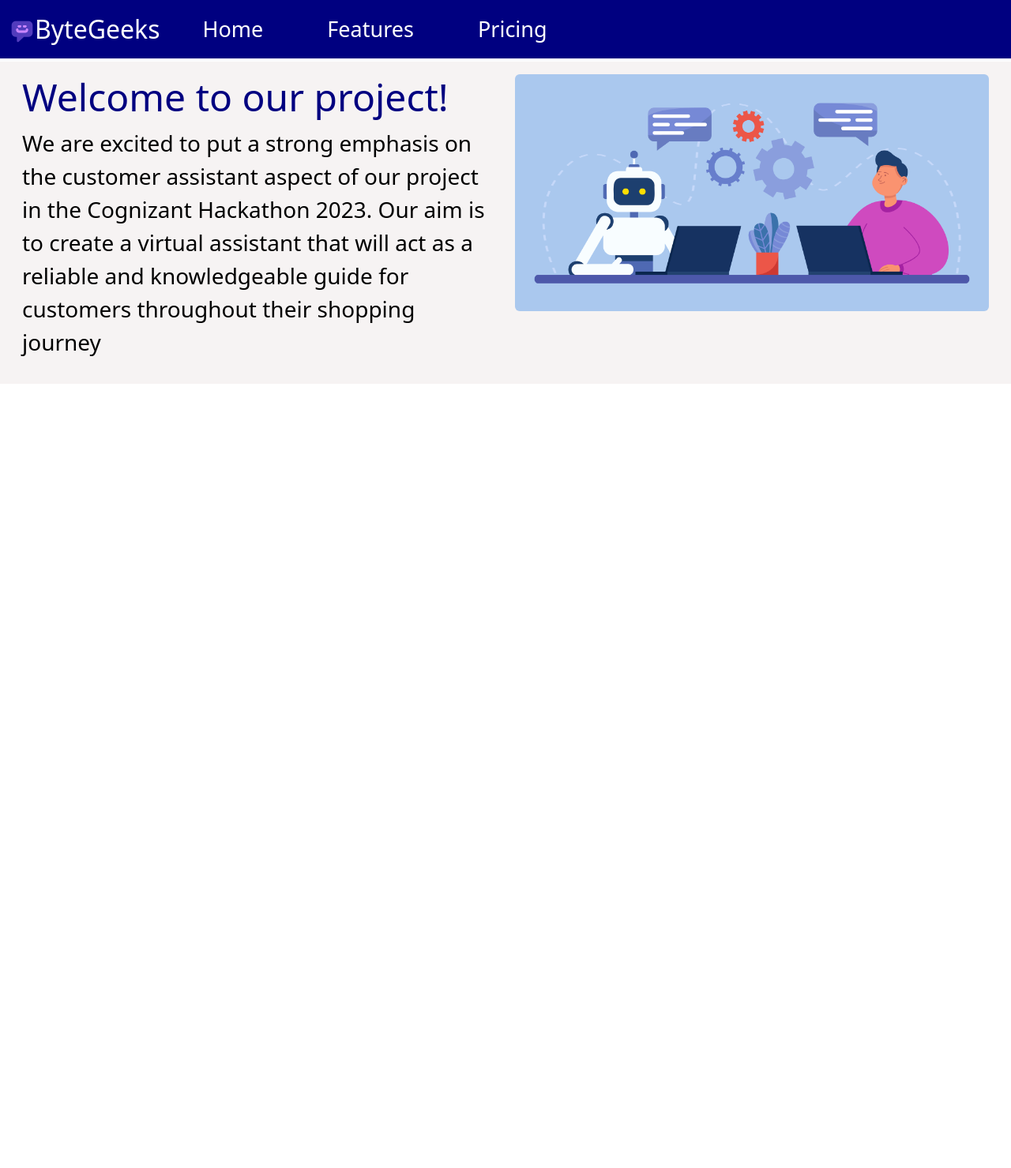
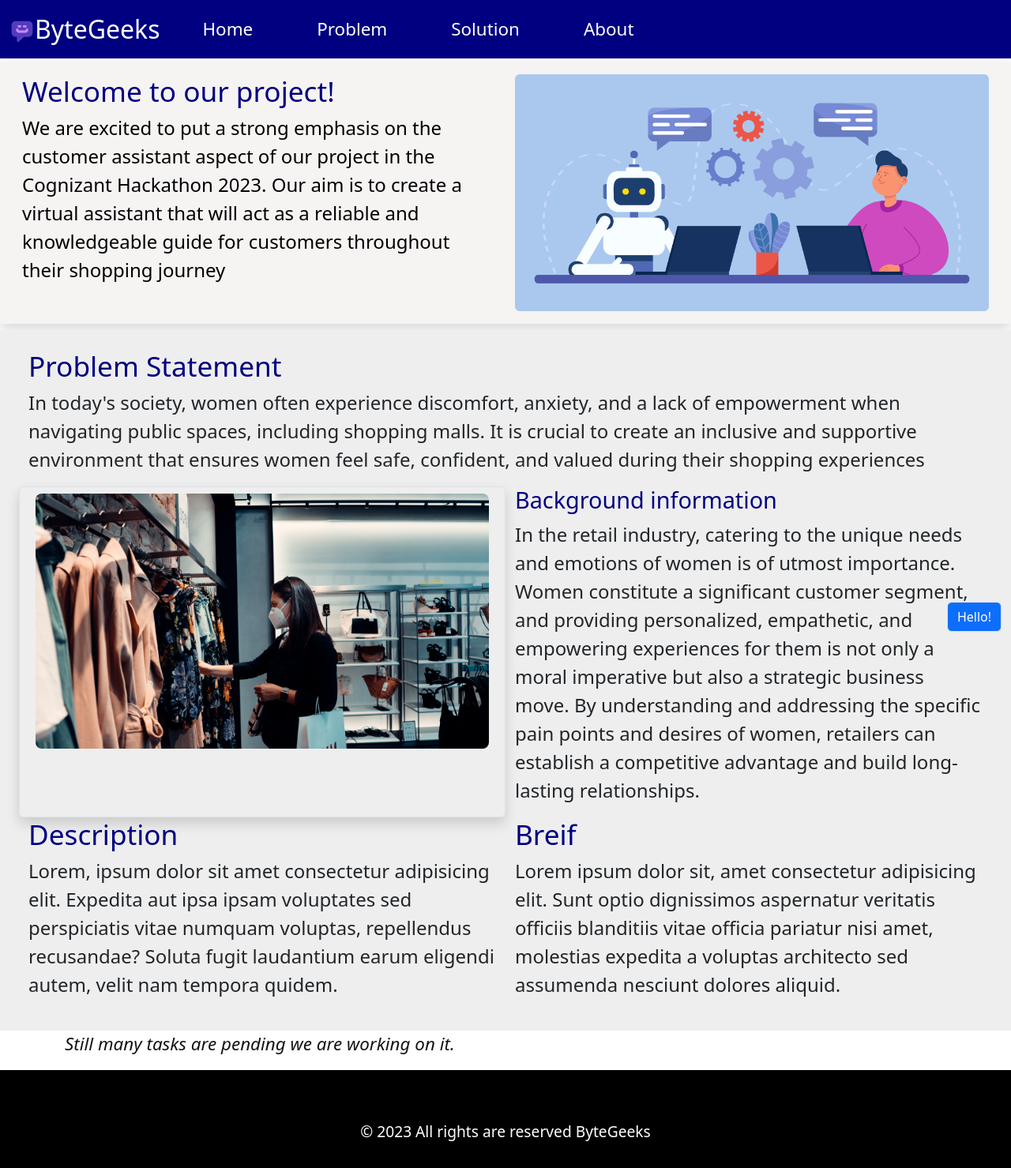
Before and after one commit to Chandangowda06/ByteGeeks, a Flask app: page / in a window 1280 px wide. Shown: the whole page at 79% size. Before the commit the page ends 451 px from the top, so only its background shows below. Run offline with Flask 3, Linux system fonts and the light colour scheme.

Commit message:
added some styles

```diff
--- a/app.py
+++ b/app.py
@@ -1,10 +1,12 @@
 from flask import Flask, render_template
+from datetime import datetime
 
 app = Flask(__name__)
 
 @app.route('/')
 def hello_world():
-    return render_template('home.html')
+    cur_year = datetime.now().year
+    return render_template('home.html',year=cur_year )
 
 if __name__ == '__main__':
     app.run(debug=True)
--- a/templates/home.html
+++ b/templates/home.html
@@ -4,24 +4,48 @@
   <meta charset="UTF-8">
   <meta name="viewport" content="width=device-width, initial-scale=1.0">
   <link href="https://cdn.jsdelivr.net/npm/bootstrap@5.3.0/dist/css/bootstrap.min.css" rel="stylesheet" integrity="sha384-9ndCyUaIbzAi2FUVXJi0CjmCapSmO7SnpJef0486qhLnuZ2cdeRhO02iuK6FUUVM" crossorigin="anonymous">
+  <link rel="shortcut icon" href="/static/chatbot-logo.png" type="image/x-icon">
   <script src="https://cdn.jsdelivr.net/npm/bootstrap@5.3.0/dist/js/bootstrap.bundle.min.js" integrity="sha384-geWF76RCwLtnZ8qwWowPQNguL3RmwHVBC9FhGdlKrxdiJJigb/j/68SIy3Te4Bkz" crossorigin="anonymous"></script>
   <style>
     .navbar-nav a{
       margin-right
       : 35px;
       margin-left: 30px;
-      font-size: 27px;
+      font-size: 1.4rem;
     }
     .container-fluid:nth-child(2){
       background-color: rgb(246, 243, 243);
       color: black;
       width: 100%;
     }
-    .container-xxl{
-      background-color: rgb(237, 235, 235);
-      color: black;
-      width: 100%;
-      height: 400px;
+    .cust-h{
+        font-size: 2.2rem;
+        color: #000080;
+      }
+      .cust-h1{
+        font-size: 1.8rem;
+        color: #000080;
+      }
+    .cust-p{
+        font-size: 1.5rem;
+      }
+      .cust-bg{
+        background-color:   #eeeeee;
+      }
+      .cust-p2{
+        color:#141414;
+        font-size: 1.4rem;
+      }
+    @media screen and (min-width:1350px) {
+      .cust-p{
+        font-size: 1.9rem;
+      }
+      .cust-h{
+        font-size: 2.8rem;
+      }
+      .cust-h1{
+        font-size: 2.8rem;
+      }
     }
   </style>
   <title>ByteGeeks</title>
@@ -37,20 +61,61 @@
       <div class="collapse navbar-collapse" id="navbarNavAltMarkup">
         <div class="navbar-nav">
           <a style="color: #ffffff;"class="nav-link" aria-current="page" href="/">Home</a>
-          <a style="color: #ffffff;"class="nav-link" href="/">Features</a>
-          <a style="color: #ffffff;"class="nav-link" href="/">Pricing</a>
+          <a style="color: #ffffff;"class="nav-link" href="/">Problem</a>
+          <a style="color: #ffffff;"class="nav-link" href="/">Solution</a>
+          <a style="color: #ffffff;"class="nav-link" href="/">About</a>
         </div>
       </div>
     </div>
   </nav>
 </header>
-<div class="container-fluid mt-1">
+<div class="container-fluid mt-1 shadow">
   <div class="row p-3 d-flex">
     <div class="col-lg-6 col-sm-12 fs-3">
-      <h1 style="font-size: 3rem;color: #000080;" class="">Welcome to our project!</h1>
-      <p class="text-break">We are excited to put a strong emphasis on the customer assistant aspect of our project in the Cognizant Hackathon 2023. Our aim is to create a virtual assistant that will act as a reliable and knowledgeable guide for customers throughout their shopping journey</p></div>
-    <div class="col-lg-6"><img src="/static/assistant.jpg" class="img-fluid rounded" alt="logo"></div>
+      <h1  class="cust-h">Welcome to our project!</h1>
+      <p  class="text-break cust-p">We are excited to put a strong emphasis on the customer assistant aspect of our project in the Cognizant Hackathon 2023. Our aim is to create a virtual assistant that will act as a reliable and knowledgeable guide for customers throughout their shopping journey</p></div>
+    <div class="col-lg-6"><img src="/static/assistant.jpg" class="img-fluid rounded  d-none d-sm-block" alt="logo"></div>
   </div>
 </div>
+<div class="container-fluid mt-2 cust-bg">
+  <div class="row p-4 d-flex">
+    <div class="col-12">
+      <h1 class="cust-h">Problem Statement</h1>
+      <p class="cust-p">In today's society, women often experience discomfort, anxiety, and a lack of empowerment when navigating public spaces, including shopping malls. It is crucial to create an inclusive and supportive environment that ensures women feel safe, confident, and valued during their shopping experiences</p>
+    </div>
+    <div class="col-lg-6 border rounded shadow">
+    <div id="carouselExampleSlidesOnly" class="carousel slide" data-bs-ride="carousel">
+      <div class="carousel-inner">
+        <div class="carousel-item active">
+          <img src="/static/Mall-sliding2.jpg" class="d-block w-100 rounded-4 p-2" alt="...">
+        </div>
+        <div class="carousel-item">
+          <img src="/static/Mall-sliding2.jpg" class="d-block w-100 rounded-4 p-2" alt="...">
+        </div>
+        <div class="carousel-item">
+          <img src="/static/assistant.jpg" class="d-block w-100 rounded-4 p-2" alt="...">
+        </div>
+      </div>
+    </div>
+  </div>
+    <div class="col-lg-6">
+        <h2 class="cust-h1">Background information</h2>
+        <p class="cust-p text-break text-wrap">In the retail industry, catering to the unique needs and emotions of women is of utmost importance. Women constitute a significant customer segment, and providing personalized, empathetic, and empowering experiences for them is not only a moral imperative but also a strategic business move. By understanding and addressing the specific pain points and desires of women, retailers can establish a competitive advantage and build long-lasting relationships.</p>
+      </div>
+      <div class="col-lg-6 col-sm-12"><h2 class="cust-h">Description</h2>
+      <p class="cust-p">Lorem, ipsum dolor sit amet consectetur adipisicing elit. Expedita aut ipsa ipsam voluptates sed perspiciatis vitae numquam voluptas, repellendus recusandae? Soluta fugit laudantium earum eligendi autem, velit nam tempora quidem.</p></div>
+      <div class="col-lg-6 col-sm-12"><h2 class="cust-h">Breif</h2>
+      <p class="cust-p">Lorem ipsum dolor sit, amet consectetur adipisicing elit. Sunt optio dignissimos aspernatur veritatis officiis blanditiis vitae officia pariatur nisi amet, molestias expedita a voluptas architecto sed assumenda nesciunt dolores aliquid.</p></div>
+      </div>
+      <button class="btn btn-primary border border-radius-50 float-end sticky-bottom z-index-10">Hello!</button>
+</div>
+<div class="container"><p class="cust-p2"><i>Still many tasks are pending we are working on it.</i></p></div>
+<footer class="text-center text-white" style="background-color: black;">
+  <div class="container p-4"></div>
+  <div class="text-center p-3" style="color: #ffffff;font-size: 1.2rem;">
+    <p>&copy; {{year}} All rights are reserved
+   ByteGeeks</p>
+  </div>
+</footer>
 </body>
 </html>
```
